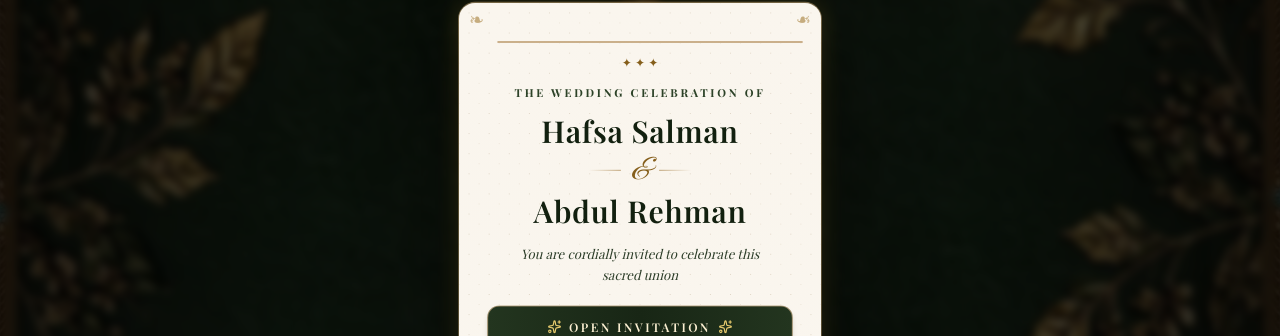
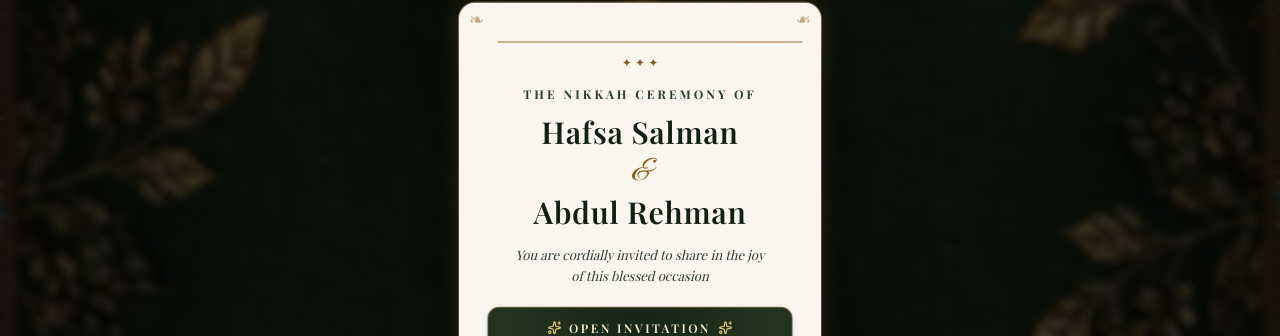
Before and after one commit to nahy1061/wedding-invitation, a React (Vite) app: page / in a window 1280 px wide. Shown: the part 195-531 px from the top of the page. Built offline with nearby package versions, Linux system fonts and the light colour scheme; a web font is replaced by a local one.

Commit message:
Update splash overlay title to Nikkah Ceremony and refine invitation message

```diff
--- a/src/components/gatefold/SplashOverlay.tsx
+++ b/src/components/gatefold/SplashOverlay.tsx
@@ -53,8 +53,8 @@ export const SplashOverlay: React.FC<SplashOverlayProps> = ({ onEnter }) => {
           </div>
 
           {/* Invitation Label */}
-          <p className="text-[10px] sm:text-[11px] font-display tracking-[0.25em] uppercase text-[#2c4227] font-bold">
-            The Wedding Celebration Of
+          <p className="text-[11px] sm:text-[12px] font-display tracking-[0.25em] uppercase text-[#2c4227] font-bold">
+            The Nikkah Ceremony Of
           </p>
 
           {/* Couple Names */}
@@ -74,7 +74,7 @@ export const SplashOverlay: React.FC<SplashOverlayProps> = ({ onEnter }) => {
 
           {/* Subtitle Message */}
           <p className="font-serif italic text-xs sm:text-[13px] text-[#2c3d28] mt-1 mb-5 leading-relaxed max-w-[260px]">
-            You are cordially invited to celebrate this sacred union
+            You are cordially invited to share in the joy of this blessed occasion
           </p>
 
           {/* Enter Button */}
```
